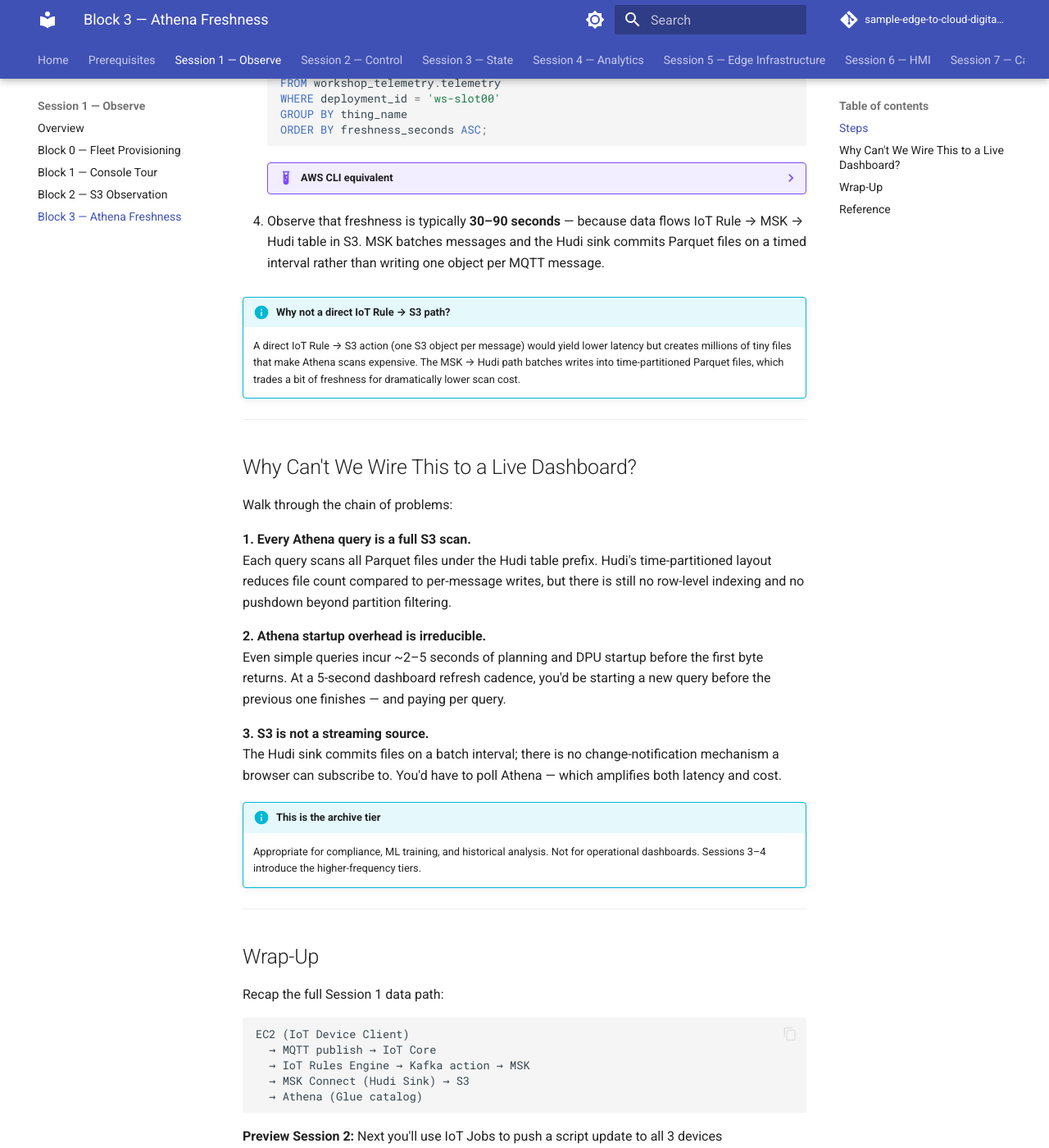
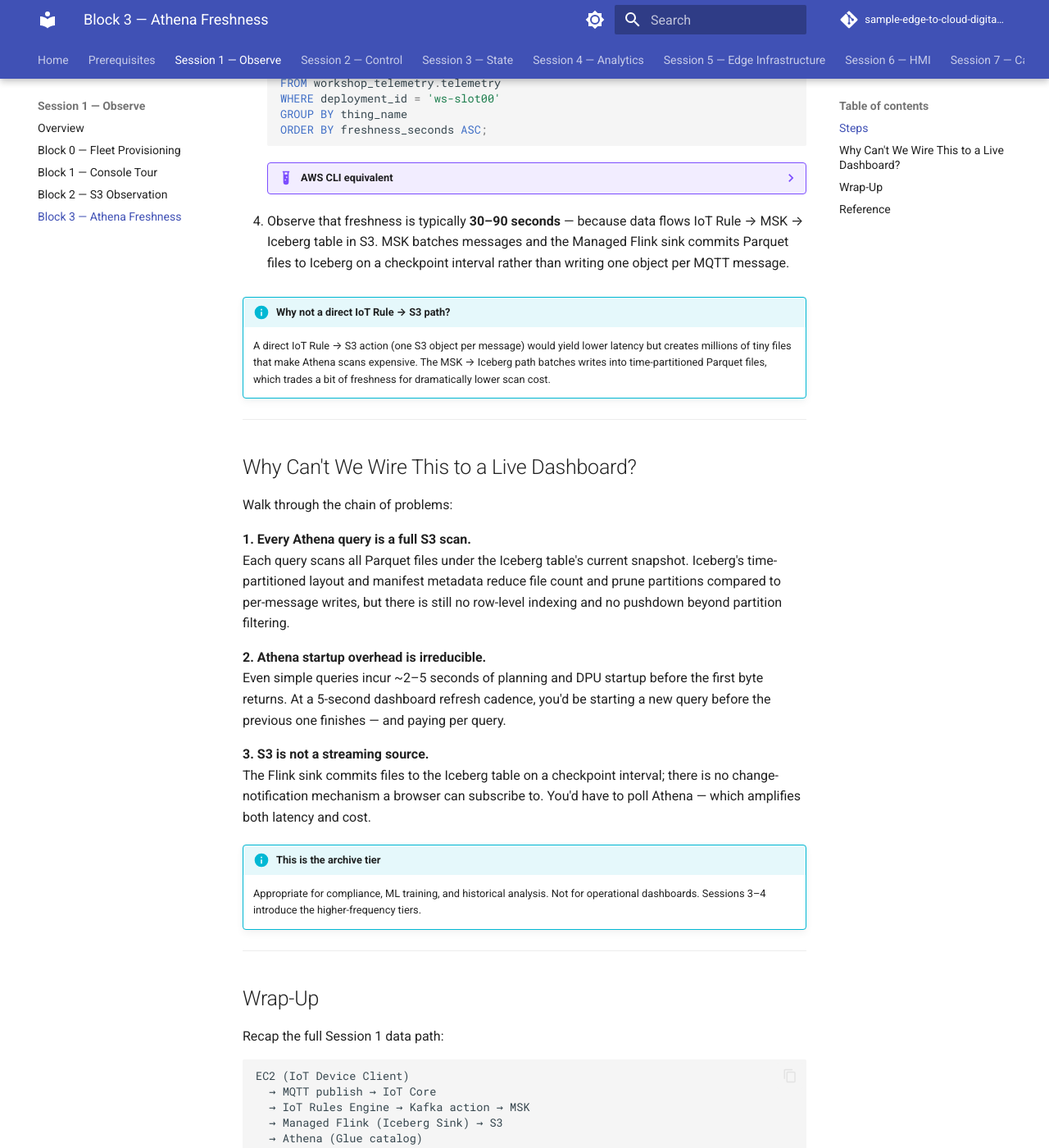
Before and after one commit to aws-samples/sample-edge-to-cloud-digital-ops-workshop, an MkDocs documentation site: the page built from workshop/01-observe/block-3-athena.md, in a window 1280 px wide and 1400 px high, scrolled down 723 px. Shown: the whole window at 82% size. Built offline with MkDocs 1.6.1 and Material for MkDocs 9.7.7, drawn with Linux system fonts in a browser that asks for light colours; comment, search, counter and statistics services are not loaded; some of the changed text lies outside the part shown.

Commit message:
docs: swap Hudi references for Managed Flink + Iceberg in block-3-athena.md
Overlaps with #117 (also touches this file) — handled per #119 instructions.

Refs #119

````diff
--- a/workshop/01-observe/block-3-athena.md
+++ b/workshop/01-observe/block-3-athena.md
@@ -63,10 +63,10 @@
         ```
         <!-- e2e:assert {"contains": "SUCCEEDED"} -->
 
-4. Observe that freshness is typically **30–90 seconds** — because data flows IoT Rule → MSK → Hudi table in S3. MSK batches messages and the Hudi sink commits Parquet files on a timed interval rather than writing one object per MQTT message.
+4. Observe that freshness is typically **30–90 seconds** — because data flows IoT Rule → MSK → Iceberg table in S3. MSK batches messages and the Managed Flink sink commits Parquet files to Iceberg on a checkpoint interval rather than writing one object per MQTT message.
 
 !!! info "Why not a direct IoT Rule → S3 path?"
-    A direct IoT Rule → S3 action (one S3 object per message) would yield lower latency but creates millions of tiny files that make Athena scans expensive. The MSK → Hudi path batches writes into time-partitioned Parquet files, which trades a bit of freshness for dramatically lower scan cost.
+    A direct IoT Rule → S3 action (one S3 object per message) would yield lower latency but creates millions of tiny files that make Athena scans expensive. The MSK → Iceberg path batches writes into time-partitioned Parquet files, which trades a bit of freshness for dramatically lower scan cost.
 
 ---
 
@@ -75,13 +75,13 @@
 Walk through the chain of problems:
 
 **1. Every Athena query is a full S3 scan.**
-Each query scans all Parquet files under the Hudi table prefix. Hudi's time-partitioned layout reduces file count compared to per-message writes, but there is still no row-level indexing and no pushdown beyond partition filtering.
+Each query scans all Parquet files under the Iceberg table's current snapshot. Iceberg's time-partitioned layout and manifest metadata reduce file count and prune partitions compared to per-message writes, but there is still no row-level indexing and no pushdown beyond partition filtering.
 
 **2. Athena startup overhead is irreducible.**
 Even simple queries incur ~2–5 seconds of planning and DPU startup before the first byte returns. At a 5-second dashboard refresh cadence, you'd be starting a new query before the previous one finishes — and paying per query.
 
 **3. S3 is not a streaming source.**
-The Hudi sink commits files on a batch interval; there is no change-notification mechanism a browser can subscribe to. You'd have to poll Athena — which amplifies both latency and cost.
+The Flink sink commits files to the Iceberg table on a checkpoint interval; there is no change-notification mechanism a browser can subscribe to. You'd have to poll Athena — which amplifies both latency and cost.
 
 !!! info "This is the archive tier"
     Appropriate for compliance, ML training, and historical analysis. Not for operational dashboards. Sessions 3–4 introduce the higher-frequency tiers.
@@ -96,7 +96,7 @@ Recap the full Session 1 data path:
 EC2 (IoT Device Client)
   → MQTT publish → IoT Core
   → IoT Rules Engine → Kafka action → MSK
-  → MSK Connect (Hudi Sink) → S3
+  → Managed Flink (Iceberg Sink) → S3
   → Athena (Glue catalog)
 ```
 
@@ -107,4 +107,4 @@ EC2 (IoT Device Client)
 ## Reference
 
 - [Athena query fundamentals](https://docs.aws.amazon.com/athena/latest/ug/querying.html)
-- [Hudi incremental query](https://hudi.apache.org/docs/querying_data#incremental-query) — enables time-bounded scans on the Hudi table to avoid full-table reads
+- [Apache Iceberg — Flink writes](https://iceberg.apache.org/docs/latest/flink-writes/) — how the Managed Flink sink commits checkpointed batches to the Iceberg table
````
